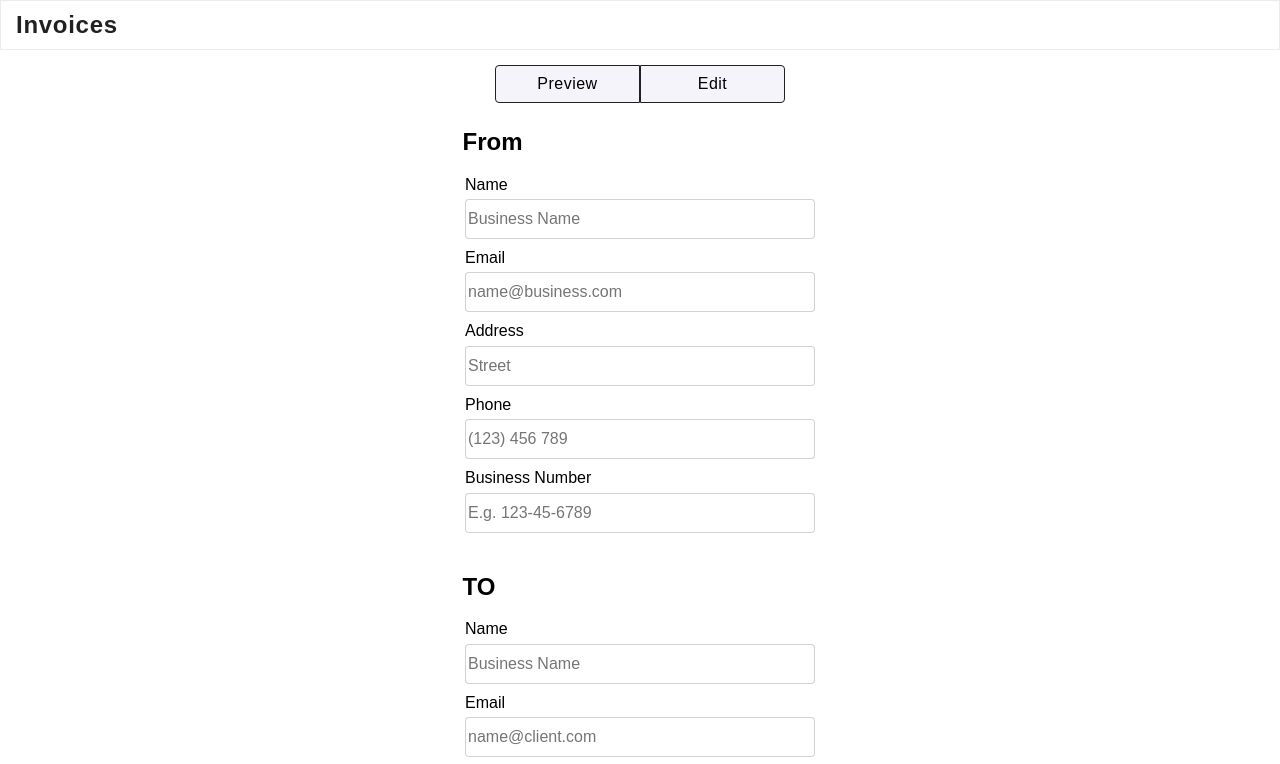
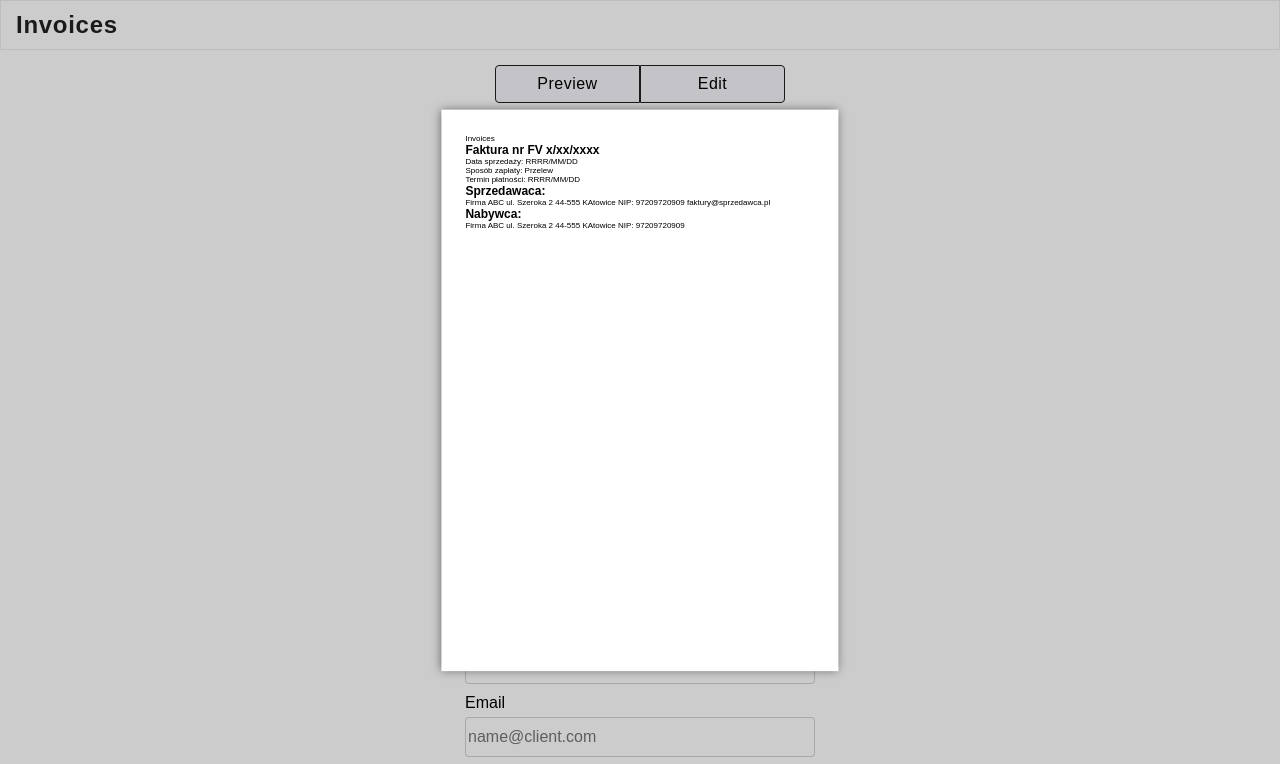
Before and after one commit to potocki92/invoices__web, a plain HTML site: page index.html in a window 1280 px wide. Shown: the top 764 px of the page. Drawn offline with nearby package versions, Linux system fonts and the light colour scheme; a web font is replaced by a local one.

Commit message:
new commit

```diff
--- a/index.html
+++ b/index.html
@@ -176,6 +176,46 @@
           </div>
         </div>
       </div>
+
+      <div class="page__A4">
+        <section class="section__A4">
+          <div class="invoices__wrapper">
+            <span class="title">Invoices</span>
+            <div class="page__invoices">
+              <h2 class="invoices__number">Faktura nr FV x/xx/xxxx</h2>
+              <div class="wrapper__invoices">
+                <span class="invoices__date__sales">Data sprzedaży:</span>
+                <span class="invoices__date">RRRR/MM/DD</span>
+              </div>
+              <div class="wrapper__invoices">
+                <span class="invoices__date__sales">Sposób zapłaty:</span>
+                <span class="invoices__date">Przelew</span>
+              </div>
+              <div class="wrapper__invoices">
+                <span class="invoices__date__sales">Termin płatności:</span>
+                <span class="invoices__date">RRRR/MM/DD</span>
+              </div>
+            </div>
+          </div>
+          <div class="invoices__wrapper">
+            <div class="from">
+              <h2 class="invoices__number">Sprzedawaca:</h2>
+              <span class="invoices__date__sales">Firma ABC</span>
+              <span class="invoices__date__sales">ul. Szeroka 2</span>
+              <span class="invoices__date__sales">44-555 KAtowice</span>
+              <span class="invoices__date__sales">NIP: 97209720909</span>
+              <span class="invoices__date__sales">faktury@sprzedawca.pl</span>
+            </div>
+            <div class="to">
+              <h2 class="invoices__number">Nabywca:</h2>
+              <span class="invoices__date__sales">Firma ABC</span>
+              <span class="invoices__date__sales">ul. Szeroka 2</span>
+              <span class="invoices__date__sales">44-555 KAtowice</span>
+              <span class="invoices__date__sales">NIP: 97209720909</span>
+            </div>
+          </div>
+        </section>
+      </div>
     </main>
   </body>
 </html>
--- a/sass/components/_header.scss
+++ b/sass/components/_header.scss
@@ -26,6 +26,7 @@
     position: fixed;
     left: 0;
     bottom: 0;
+    display: none;
   }
   &__list {
     /* navigation list
--- a/sass/components/_input.scss
+++ b/sass/components/_input.scss
@@ -18,3 +18,25 @@
     resize: none;
   }
 }
+
+.page__A4 {
+  width: 100%;
+  height: 100%;
+  background-color: rgba(0, 0, 0, 0.2);
+  position: fixed;
+  top: 0;
+  display: flex;
+  align-items: center;
+  justify-content: center;
+}
+.section__A4 {
+  position: inherit;
+  height: 297mm;
+  width: 210mm;
+  transform: scale(0.5);
+  background-color: white;
+
+  padding: 0.5in;
+  margin-bottom: 0.5cm;
+  box-shadow: 0 0 0.5cm rgba(0, 0, 0, 0.5);
+}
--- a/sass/sections/_section.scss
+++ b/sass/sections/_section.scss
@@ -23,7 +23,6 @@
     height: 38px;
     background: #f5f4fa;
     border: 1px solid #212121;
-
     /* text */
     font-style: normal;
     font-weight: 500;
```
Also changed, not shown: css/main.min.css, 1 other file.
